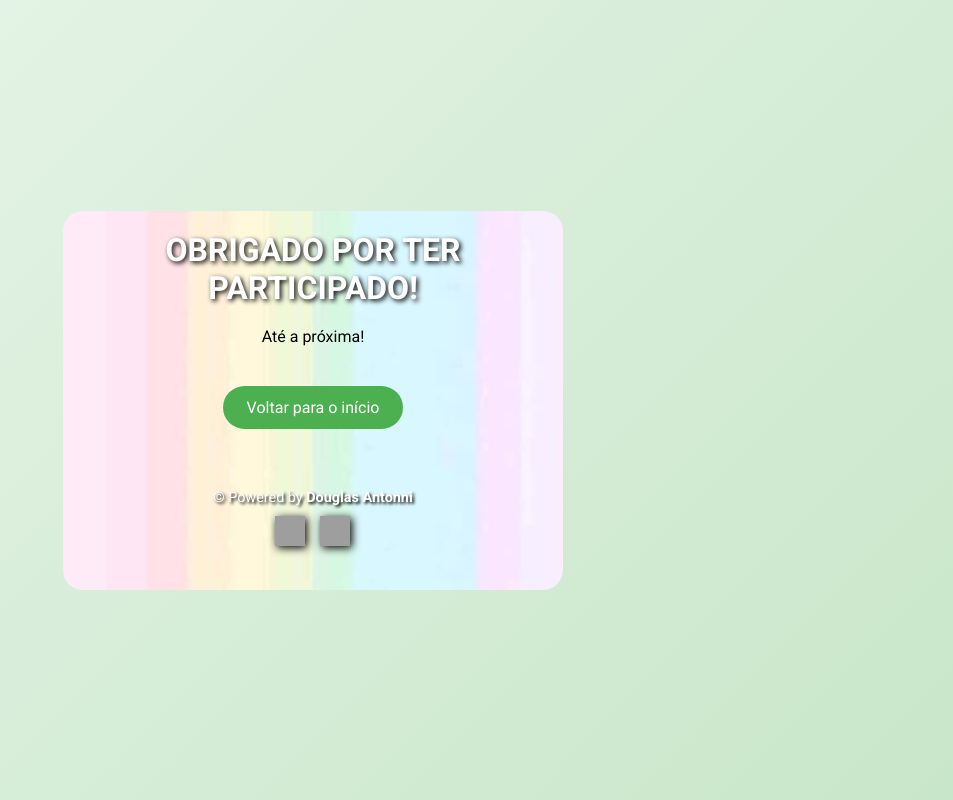
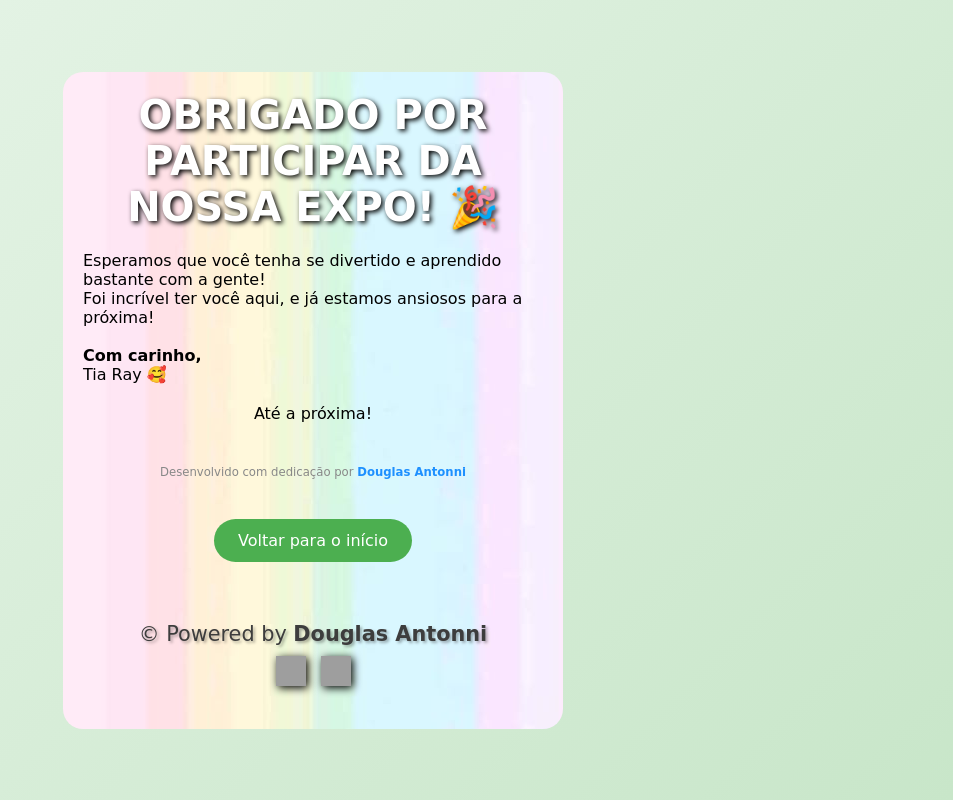
Before and after one commit to DouglasAntonni/memogamequiz, a plain HTML site: page obrigado.html in a window 1280 px wide. Shown: the whole page, without its empty margins (327-1280 px from the left). Drawn offline with Linux system fonts and the light colour scheme; grey boxes are pictures that could not be loaded.

Commit message:
pagina de agradecimento Add

```diff
--- a/obrigado.html
+++ b/obrigado.html
@@ -17,8 +17,18 @@
 <body>
     <body>
         <div class="container" id="memory-game-container">
-            <h2>Obrigado por ter participado!</h2>
+            <h2>Obrigado por Participar da Nossa EXPO! 🎉</h2>
+            <p>Esperamos que você tenha se divertido e aprendido bastante com a gente!<br>
+               Foi incrível ter você aqui, e já estamos ansiosos para a próxima!<br><br>
+
+               <strong>Com carinho,</strong><br>
+               Tia Ray 🥰
+            </p>
             <p>Até a próxima!</p>
+            <p class="credits">
+                <small>Desenvolvido com dedicação por <a href="https://www.instagram.com/doug.dev.js" target="_blank" class="developer-link">Douglas Antonni</a></small>
+            </p>
+
 
             <button class="reset-btn" onclick="goHome()">Voltar para o início</button>
 
--- a/src/styles/memory.css
+++ b/src/styles/memory.css
@@ -3,7 +3,7 @@
     margin: 0;
     padding: 0;
     box-sizing: border-box;
-    font-family: 'Roboto', sans-serif; /* Fonte estilizada */
+    font-family: "Comic Neue", cursive; /* Fonte estilizada */
 
 }
 
@@ -36,6 +36,7 @@ h2 {
     text-transform: uppercase;
     text-shadow: 2px 2px 5px #000000;
     text-align: center;
+    font-size: 2.5rem;
 }
 
 .timer,
@@ -139,13 +140,15 @@ h2 {
     color: #ffffff;
     text-align: center;
     padding: 20px;
-    text-shadow: 2px 2px 3px #000;
+    text-shadow: 2px 2px 3px #0000004f;
     font-size: 0.9em;
-    color: #ffffff;
+
 }
 
 .footer p {
     margin-bottom: 10px;
+    font-size: 1.3rem;
+    color: #3d3d3d;
 
 }
 
@@ -175,3 +178,25 @@ h2 {
 .icon img:hover {
     transform: scale(1.2);
 }
+/* Estilo do parágrafo com créditos */
+.credits {
+    font-size: 14px;
+    text-align: center;
+    color: #888;
+    font-family: 'Arial', sans-serif;
+    margin-top: 20px;
+}
+
+/* Estilo para o link do desenvolvedor */
+.developer-link {
+    color: #1e90ff; /* Cor vibrante */
+    text-decoration: none; /* Remove o sublinhado padrão */
+    font-weight: bold;
+    transition: all 0.3s ease; /* Animação suave para hover */
+}
+
+/* Efeito de hover no link */
+.developer-link:hover {
+    color: #ff6347; /* Altera a cor do link para laranja ao passar o mouse */
+    text-decoration: underline; /* Adiciona o sublinhado quando passar o mouse */
+}
```
Also changed, not shown: index.html (+3 -1 lines), src/JS/footer.js (added, +47 -0 lines).
